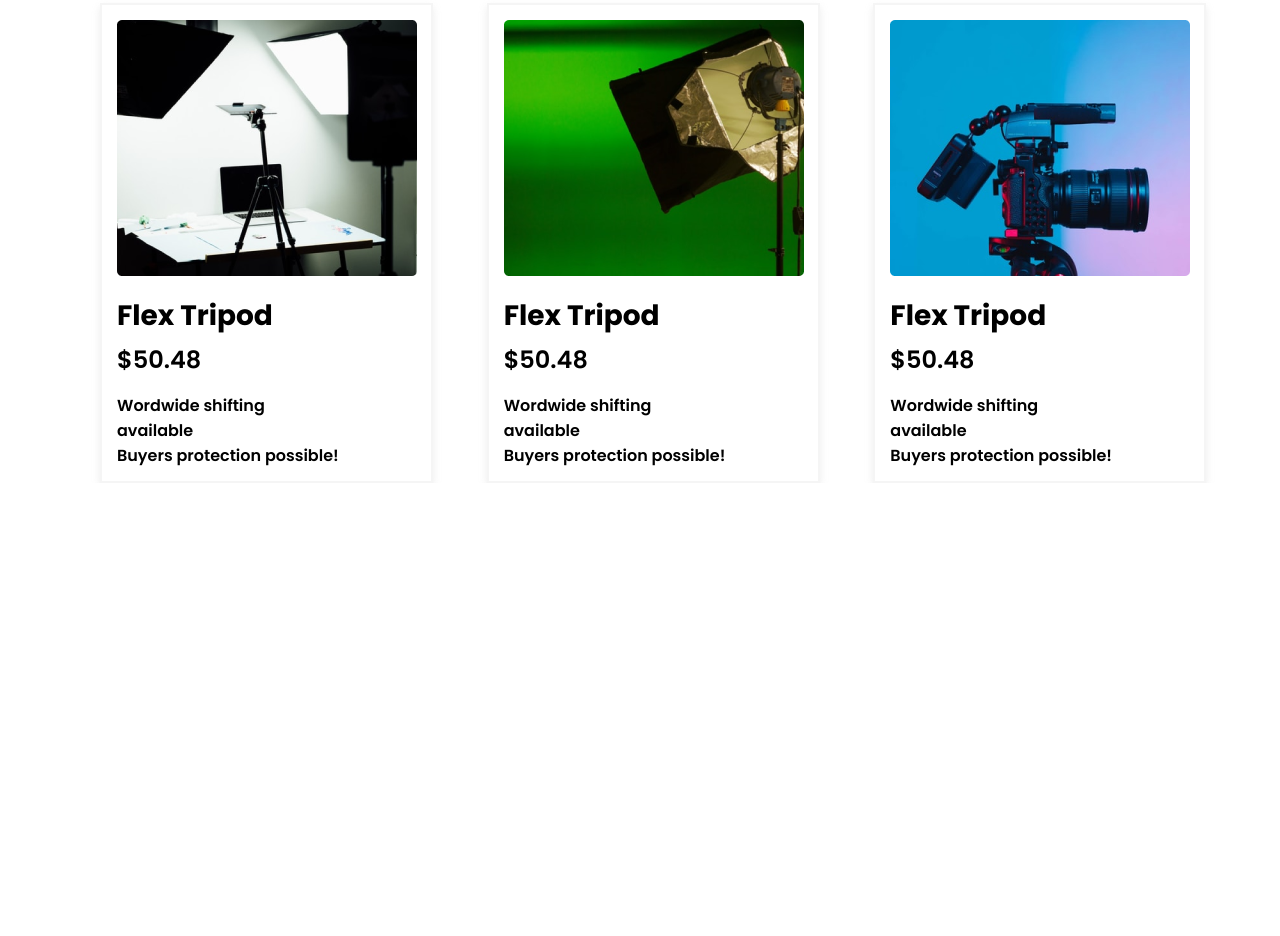
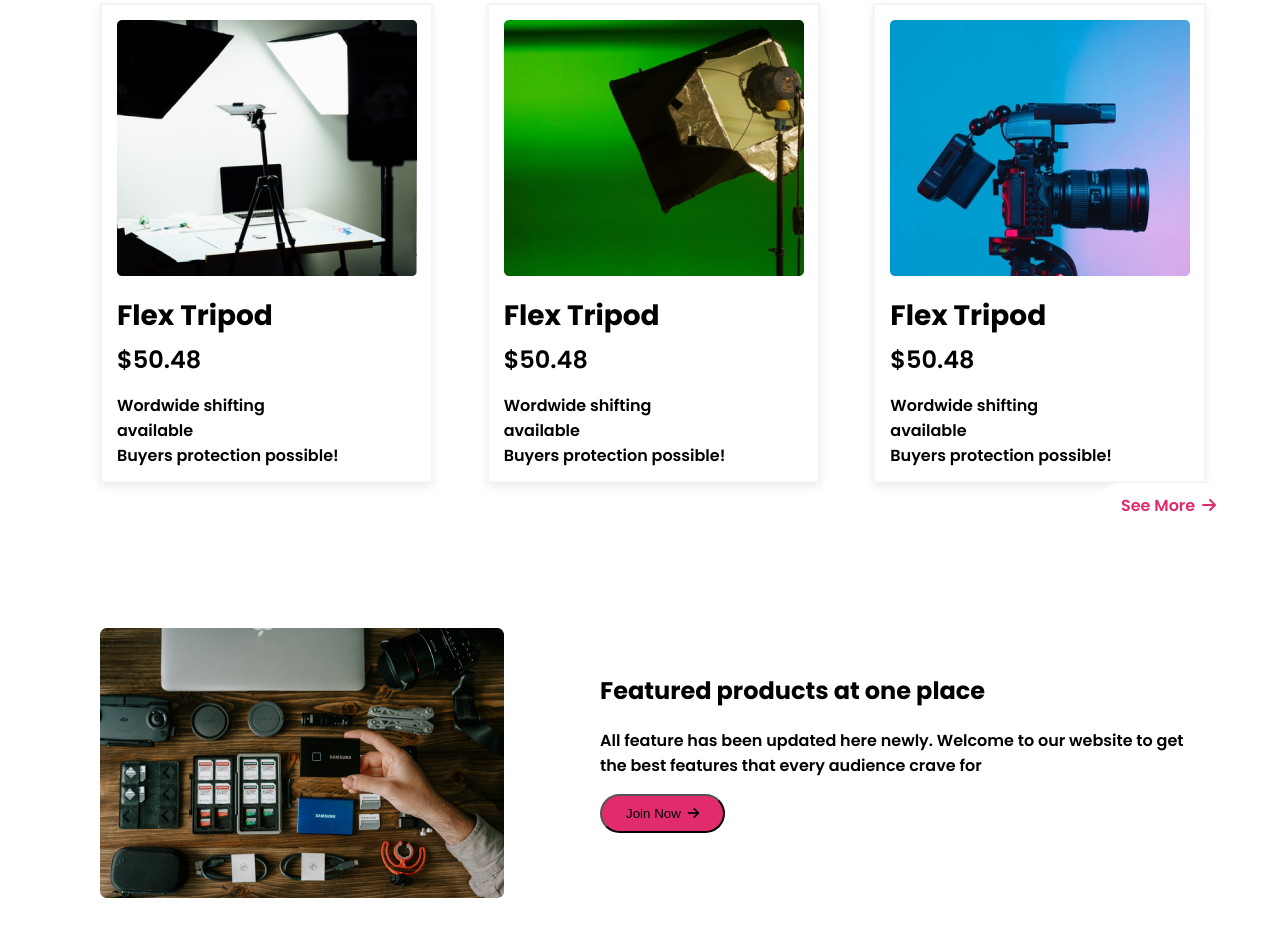
Before and after one commit to MOHIBUL131589/Influencer-Gear-Portfolio, a plain HTML site: page index.html in a window 1280 px wide. Shown: the part 1962-2898 px from the top of the page. Before the commit the page ends 2445 px from the top, so only its background shows below. Drawn offline with Linux system fonts and the light colour scheme.

Commit message:
Almost compeleted the portfolio rest of the work is footer

```diff
--- a/index.html
+++ b/index.html
@@ -119,7 +119,7 @@
                 </div>
                 <div class="popular-collection-images">
                     <div class="popular-collection-image">
-                        <img src="images/gear.png" alt="" class="img-bug">
+                        <img src="images/action.png" alt="">
                     </div>
                     <div class="popular-collection-header">
                         <h2 class="popular-collection-title poppins-bold">Flex Tripod</h2>
@@ -181,9 +181,37 @@
                         </p>
 
                     </div>
+
+                </div>
+            </div>
+
+        </section>
+        <!--See More button section-->
+        <section>
+            <div class="see-more display-flex">
+                <button class="btn-primary card-btn poppins-semibold">See More <i
+                        class="fa-solid fa-arrow-right"></i></button>
+
+            </div>
+        </section>
+        <!--Influencers Feature Section-->
+        <section>
+            <div class="influencer-features">
+                <div class="influencer-feature display-flex">
+                    <div class="influencer-image">
+                        <img src="images/gear.png" alt="" class="image">
+                    </div>
+                    <div class="influencer-feature-header">
+                        <h1 class="poppins-bold">Featured products at one place</h1>
+                        <p class="poppins-semibold">All feature has been updated here newly. Welcome to our website
+                            to get the best features that every audience crave for</p>
+                        <button class="btn-primary">
+                            Join Now <i class="fa-solid fa-arrow-right"></i></button>
+                    </div>
                 </div>
             </div>
         </section>
+
 
     </main>
     <footer>
--- a/styles/influencer.css
+++ b/styles/influencer.css
@@ -220,6 +220,37 @@ ul> li> a {
   margin: 15px 15px;
 }
 
+.card-btn{
+  background-color: #FFFFFF;
+  border: none;
+  color: #E02C6D;
+  font-size: 1rem;
+
+}
+/* Influencer feature styles */
+.influencer-features{
+  width: 1110px;
+  height: 270px;
+  justify-content: center;
+  margin: 70px auto;
+  margin-top: 100px;
+
+
+}
+.influencer-feature{
+  justify-content: space-between;
+  align-items: center;
+}
+.influencer-feature-header{
+  width: 610px;
+  height: 224px;
+
+}
+.see-more{
+  width: 1140px;
+  justify-content: end;
+  margin: 0 auto;
+}
 @media screen and (max-width:576px) {
   /*shared styles*/
   body{
@@ -291,9 +322,6 @@ ul> li> a {
     grid-template-columns: 1fr;
 
   }
-  .img-bug{
-    width: 300px;
-    height: 256px;
-  }
+
 
 }
```
